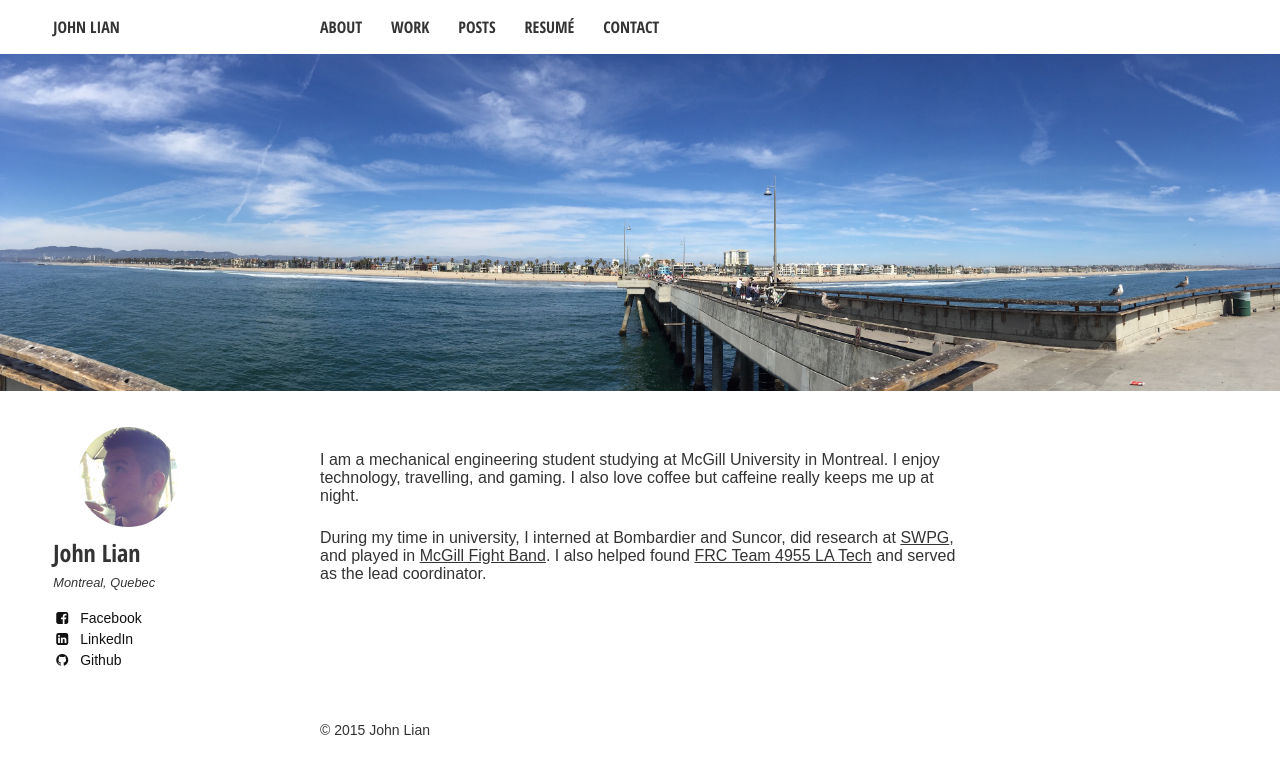
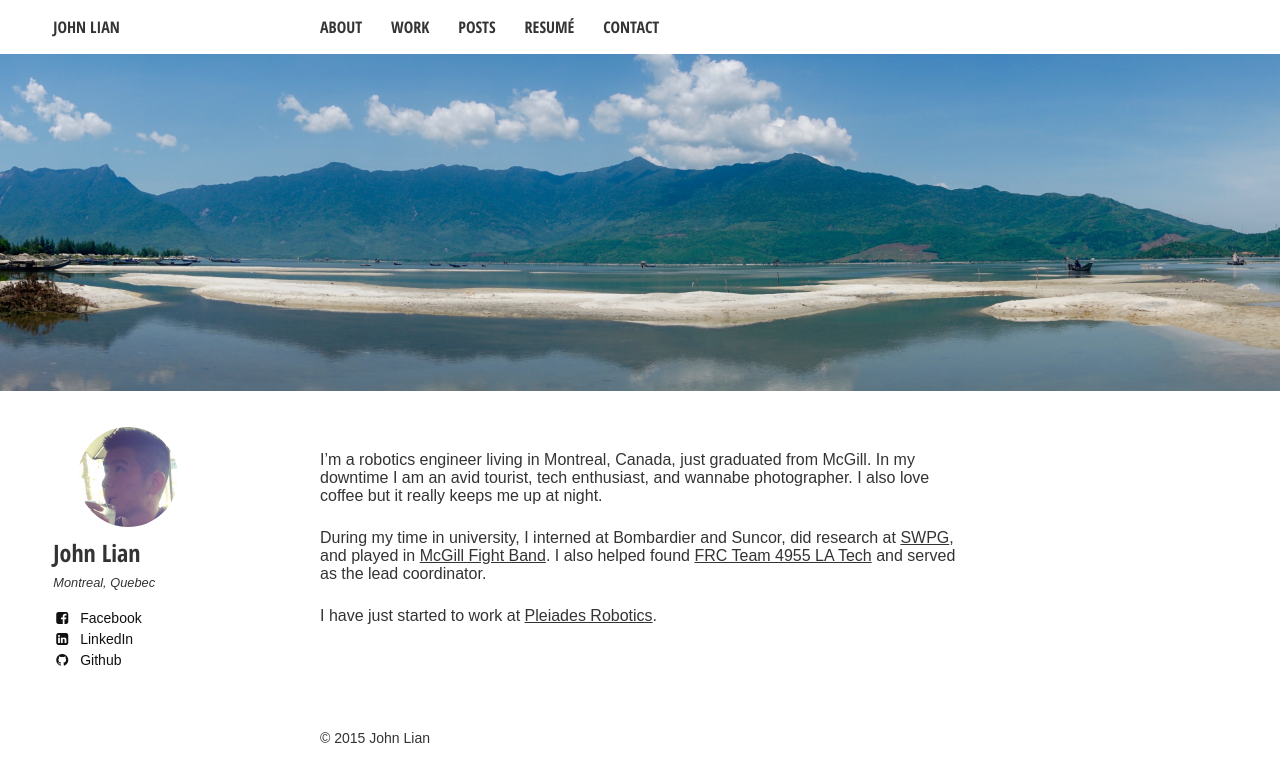
Before and after one commit to ssoRL/ssorl.github.io, a Jekyll site: the page built from index.md, in a window 1280 px wide. Shown: the top 782 px of the page. Built offline with Jekyll 4.4.1, drawn with Linux system fonts in a browser that asks for light colours; nearby versions of some CDN libraries; some web fonts are replaced.

Commit message:
New pictures and home page

```diff
--- a/index.md
+++ b/index.md
@@ -3,9 +3,11 @@ layout: page
 description: "John Lian"
 tags: [John, Lian, Engineering]
 image:
-  feature: pier.jpg
+  feature: vietnam.jpg
 ---
 
-I am a mechanical engineering student studying at McGill University in Montreal. I enjoy technology, travelling, and gaming. I also love coffee but caffeine really keeps me up at night.
+I'm a robotics engineer living in Montreal, Canada, just graduated from McGill. In my downtime I am an avid tourist, tech enthusiast, and wannabe photographer. I also love coffee but it really keeps me up at night.
 
 During my time in university, I interned at Bombardier and Suncor, did research at [SWPG](https://mcgill.ca/mecheng/researchlabs/swpg), and played in [McGill Fight Band](http://www.mcgillathletics.ca/sports/2012/12/6/GEN_1206121625.aspx). I also helped found [FRC Team 4955 LA Tech](http://www.frc4955.com) and served as the lead coordinator.
+
+I have just started to work at [Pleiades Robotics](http://pleiades.ca).
```
Also changed, not shown: contact/index.md (+1 -1 lines), posts/index.md (+1 -1 lines), images/mcgill.jpg (deleted), images/montreal.jpg (added), images/street.jpg (deleted), images/vietnam.jpg (added), images/xiamen.jpg, 1 other file.
